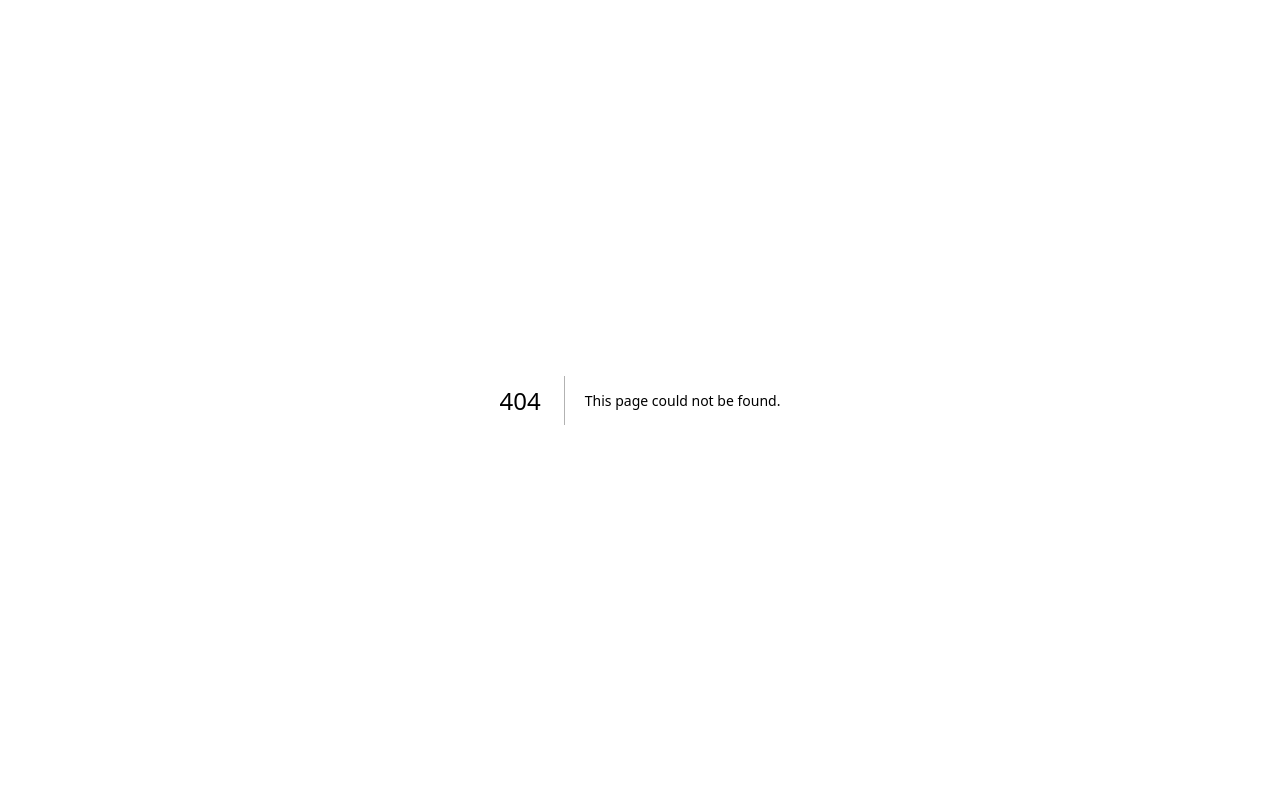
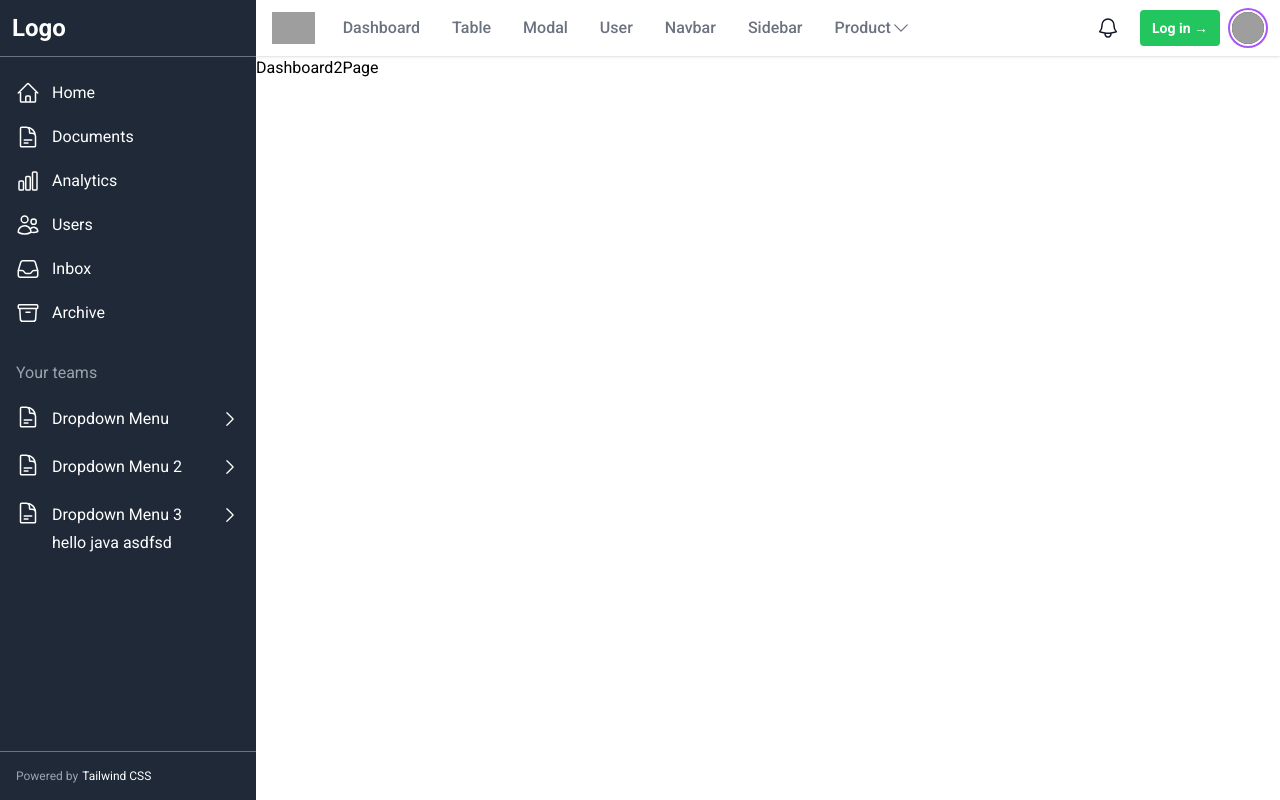
Before and after one commit to Nuruddin-Adnan/next-tailwind-ui-component, a Next.js app: page /dashboard2 in a window 1280 px wide. Before the commit this address had no page. Built offline with nearby package versions, Linux system fonts and the light colour scheme; grey boxes are pictures that could not be loaded.

Commit message:
sidebar dark done

```diff
--- a/package.json
+++ b/package.json
@@ -25,6 +25,7 @@
     "eslint": "^8",
     "eslint-config-next": "14.0.0",
     "postcss": "^8",
+    "tailwind-scrollbar": "^3.0.5",
     "tailwindcss": "^3",
     "typescript": "^5"
   }
--- a/src/app/dashboard/layout.tsx
+++ b/src/app/dashboard/layout.tsx
@@ -1,5 +1,5 @@
 import React, { ReactNode } from "react";
-import Header8 from "@/components/ui/Header/Header8";
+import Header8 from "@/components/ui/header/Header8";
 
 export default function DashbaordLayout({ children }: { children: ReactNode }) {
     return (
--- a/src/app/dashboard/sidebar/page.tsx
+++ /dev/null
@@ -1,9 +0,0 @@
-import React from 'react'
-
-export default function SidebarPage() {
-    return (
-        <div className='container mx-auto p-5'>
-            hello sidebar
-        </div>
-    )
-}
--- /dev/null
+++ b/src/app/dashboard2/layout.tsx
@@ -0,0 +1,21 @@
+import Header8 from '@/components/ui/header/Header8'
+import Sidebar from '@/components/ui/sidebar/Sidebar'
+import React from 'react'
+
+export default function SidebarLayout({
+    children,
+}: {
+    children: React.ReactNode
+}) {
+    return (
+        <div className='flex w-full overflow-hidden'>
+            <div>
+                <Sidebar />
+            </div>
+            <div className='w-full'>
+                <Header8 />
+                {children}
+            </div>
+        </div>
+    )
+}
--- /dev/null
+++ b/src/app/dashboard2/page.tsx
@@ -0,0 +1,7 @@
+import React from 'react'
+
+export default function Dashboard2Page() {
+    return (
+        <div>Dashboard2Page</div>
+    )
+}
--- /dev/null
+++ b/src/app/dashboard2/sidebar/page.tsx
@@ -0,0 +1,7 @@
+import React from 'react'
+
+export default function SidebarPage() {
+    return (
+        <div className='p-5'>Sidebar Page content</div>
+    )
+}
--- a/src/components/ui/Header/Header8.tsx
+++ b/src/components/ui/Header/Header8.tsx
@@ -13,7 +13,7 @@ const navigation = [
     { name: 'Modal', href: '/dashboard/modal' },
     { name: 'User', href: '/dashboard/user' },
     { name: 'Navbar', href: '/dashboard/navbar' },
-    { name: 'Sidebar', href: '/dashboard/sidebar' },
+    { name: 'Sidebar', href: '/dashboard2/sidebar' },
 ]
 
 const products = [
@@ -33,7 +33,7 @@ export default function Header8() {
         <Disclosure as="nav" className="bg-white shadow">
             {({ open }) => (
                 <>
-                    <div className="mx-auto container  px-4 py-2 lg:py-0">
+                    <div className="px-4 py-2 lg:py-0">
                         <div className="relative flex items-center justify-between">
                             <div className="flex items-center lg:hidden">
                                 {/* Mobile menu button*/}
--- /dev/null
+++ b/src/components/ui/sidebar/Sidebar.tsx
@@ -0,0 +1,164 @@
+'use client'
+
+import { Disclosure } from '@headlessui/react'
+import {
+    HomeIcon,
+    DocumentTextIcon,
+    ChartBarIcon,
+    UsersIcon,
+    InboxIcon,
+    ArchiveBoxIcon,
+    ChevronRightIcon,
+} from '@heroicons/react/24/outline'
+import Link from 'next/link'
+import { usePathname } from 'next/navigation'
+
+
+const navigation = [
+    { name: 'Home', href: '/dashboard2/sidebar', icon: HomeIcon },
+    { name: 'Documents', href: '#', icon: DocumentTextIcon },
+    { name: 'Analytics', href: '#', icon: ChartBarIcon },
+    { name: 'Users', href: '#', icon: UsersIcon },
+    { name: 'Inbox', href: '#', icon: InboxIcon },
+    { name: 'Archive', href: '#', icon: ArchiveBoxIcon },
+]
+
+function classNames(...classes: any) {
+    return classes.filter(Boolean).join(' ')
+}
+export default function Sidebar() {
+    const pathname = usePathname()
+
+    return (
+        <>
+            {/* Sidebar */}
+            <nav className="bg-gray-800 h-screen  w-64 overflow-auto flex flex-col justify-between  scrollbar-thumb-gray-500 scrollbar-track-green-100 scrollbar-thin">
+                <div>
+                    <div className="p-3 border-b border-b-gray-500 top-0 sticky bg-gray-800">
+                        <div className="text-white text-2xl font-semibold">Logo</div>
+                    </div>
+
+                    {/* Sidebar links */}
+                    <div className="space-y-1 mt-4">
+                        {
+                            navigation.map((item: any, index: number) => <Link key={index} href={item.href} className={`${pathname === item.href ? 'bg-gray-700 text-cyan-400' : ''} flex items-center py-2 px-4 text-white hover:bg-gray-700`}>
+                                <item.icon className="h-6 w-6 mr-2 lg:mr-3" />
+                                {item.name}
+                            </Link>)
+                        }
+
+                        <p className='text-gray-400 pl-4 pt-6 pb-2'>Your teams</p>
+
+                        <Disclosure as="div">
+                            {({ open }) => (
+                                <>
+                                    <Disclosure.Button className="w-full py-2 px-4 flex justify-between leading-7 text-white hover:bg-gray-700 ">
+                                        <div className="flex">
+                                            <div>
+                                                <DocumentTextIcon className="h-6 w-6 mr-2 lg:mr-3" />
+                                            </div>
+                                            <span className='text-start'>Dropdown Menu </span>
+                                        </div>
+                                        <ChevronRightIcon
+                                            className={classNames(open ? 'rotate-90' : '', 'h-5 w-5 flex-none mt-1')}
+                                            aria-hidden="true"
+                                        />
+                                    </Disclosure.Button>
+                                    <Disclosure.Panel className="space-y-0 px-4">
+                                        {navigation.map((item) => (
+                                            <Disclosure.Button
+                                                key={item.name}
+                                                as="a"
+                                                href={item.href}
+                                                className="block pl-9 py-0.5 text-sm  leading-7 text-gray-200 hover:bg-gray-700"
+                                            >
+                                                {item.name}
+                                            </Disclosure.Button>
+                                        ))}
+                                    </Disclosure.Panel>
+                                </>
+                            )}
+                        </Disclosure>
+
+                        <Disclosure as="div">
+                            {({ open }) => (
+                                <>
+                                    <Disclosure.Button className="w-full py-2 px-4 flex justify-between leading-7 text-white hover:bg-gray-700 ">
+                                        <div className="flex">
+                                            <div>
+                                                <DocumentTextIcon className="h-6 w-6 mr-2 lg:mr-3" />
+                                            </div>
+                                            <span className='text-start'>Dropdown Menu 2</span>
+                                        </div>
+                                        <ChevronRightIcon
+                                            className={classNames(open ? 'rotate-90' : '', 'h-5 w-5 flex-none mt-1')}
+                                            aria-hidden="true"
+                                        />
+                                    </Disclosure.Button>
+                                    <Disclosure.Panel className="space-y-0 px-4">
+                                        {navigation.map((item) => (
+                                            <Disclosure.Button
+                                                key={item.name}
+                                                as="a"
+                                                href={item.href}
+                                                className="block pl-9 py-0.5 text-sm  leading-7 text-gray-200 hover:bg-gray-700"
+                                            >
+                                                {item.name}
+                                            </Disclosure.Button>
+                                        ))}
+                                    </Disclosure.Panel>
+                                </>
+                            )}
+                        </Disclosure>
+
+                        <Disclosure as="div">
+                            {({ open }) => (
+                                <>
+                                    <Disclosure.Button className="w-full py-2 px-4 flex justify-between leading-7 text-white hover:bg-gray-700 ">
+                                        <div className="flex">
+                                            <div>
+                                                <DocumentTextIcon className="h-6 w-6 mr-2 lg:mr-3" />
+                                            </div>
+                                            <span className='text-start'>Dropdown Menu 3 hello java asdfsd</span>
+                                        </div>
+                                        <ChevronRightIcon
+                                            className={classNames(open ? 'rotate-90' : '', 'h-5 w-5 flex-none mt-1')}
+                                            aria-hidden="true"
+                                        />
+                                    </Disclosure.Button>
+                                    <Disclosure.Panel className="space-y-0 px-4">
+                                        {navigation.map((item) => (
+                                            <Disclosure.Button
+                                                key={item.name}
+                                                as="a"
+                                                href={item.href}
+                                                className="block pl-9 py-0.5 text-sm  leading-7 text-gray-200 hover:bg-gray-700"
+                                            >
+                                                {item.name}
+                                            </Disclosure.Button>
+                                        ))}
+                                    </Disclosure.Panel>
+                                </>
+                            )}
+                        </Disclosure>
+                    </div>
+                </div>
+
+                {/* Sidebar footer */}
+                <div className="w-full p-4 border-t mt-5 border-t-gray-500 sticky bottom-0 bg-gray-800">
+                    <p className="text-gray-400 text-xs">
+                        Powered by
+                        <a
+                            href="https://tailwindcss.com/"
+                            className="text-white ml-1 hover:underline"
+                            target="_blank"
+                            rel="noopener noreferrer"
+                        >
+                            Tailwind CSS
+                        </a>
+                    </p>
+                </div>
+            </nav>
+        </>
+    )
+}
--- a/tailwind.config.ts
+++ b/tailwind.config.ts
@@ -1,20 +1,20 @@
-import type { Config } from 'tailwindcss'
+import type { Config } from "tailwindcss";
 
 const config: Config = {
   content: [
-    './src/pages/**/*.{js,ts,jsx,tsx,mdx}',
-    './src/components/**/*.{js,ts,jsx,tsx,mdx}',
-    './src/app/**/*.{js,ts,jsx,tsx,mdx}',
+    "./src/pages/**/*.{js,ts,jsx,tsx,mdx}",
+    "./src/components/**/*.{js,ts,jsx,tsx,mdx}",
+    "./src/app/**/*.{js,ts,jsx,tsx,mdx}",
   ],
   theme: {
     extend: {
       backgroundImage: {
-        'gradient-radial': 'radial-gradient(var(--tw-gradient-stops))',
-        'gradient-conic':
-          'conic-gradient(from 180deg at 50% 50%, var(--tw-gradient-stops))',
+        "gradient-radial": "radial-gradient(var(--tw-gradient-stops))",
+        "gradient-conic":
+          "conic-gradient(from 180deg at 50% 50%, var(--tw-gradient-stops))",
       },
     },
   },
-  plugins: [],
-}
-export default config
+  plugins: [require("tailwind-scrollbar")({ nocompatible: true })],
+};
+export default config;
```
Also changed, not shown: src/app/dashboard/navbar/page.tsx (+8 -8 lines), 1 other file (tests, documents, lock files or other folders).
